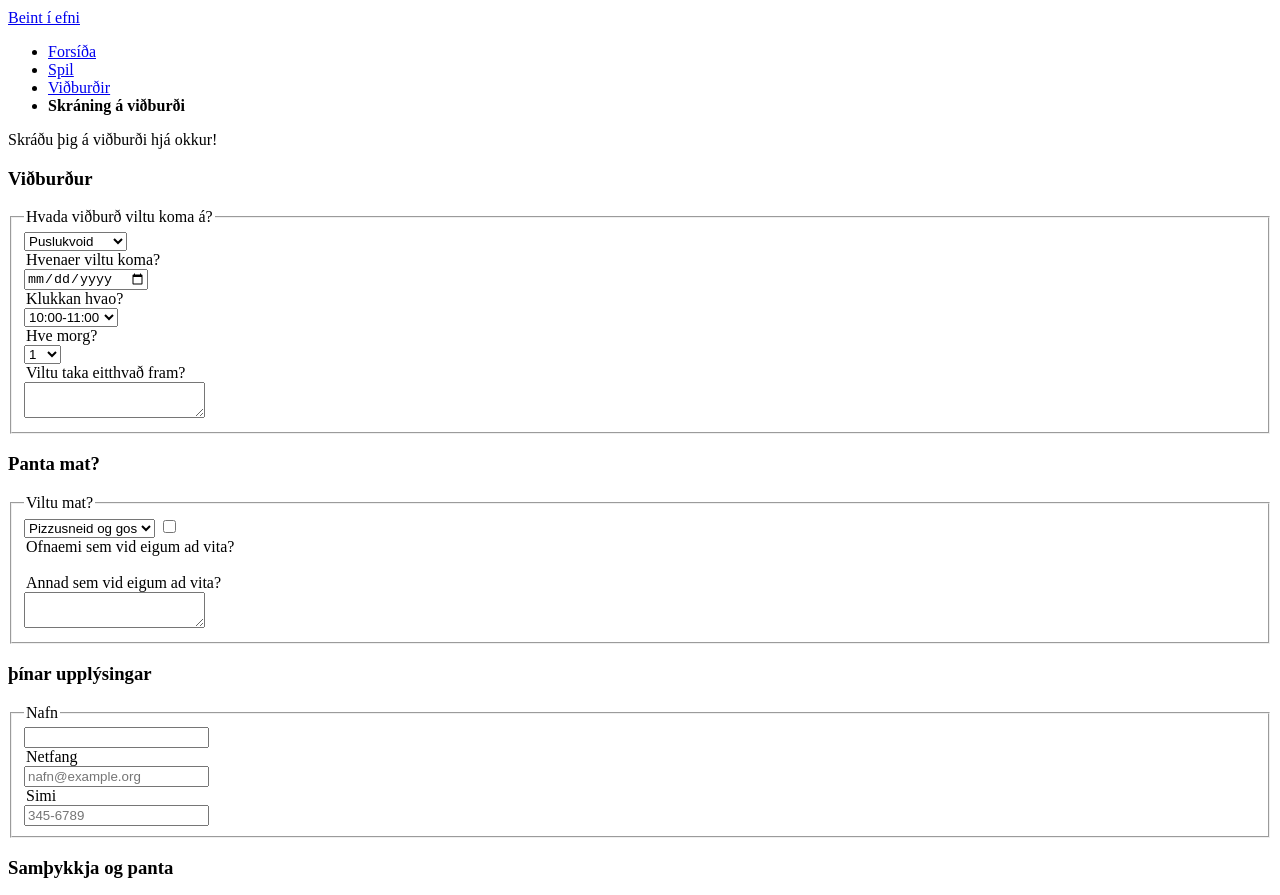
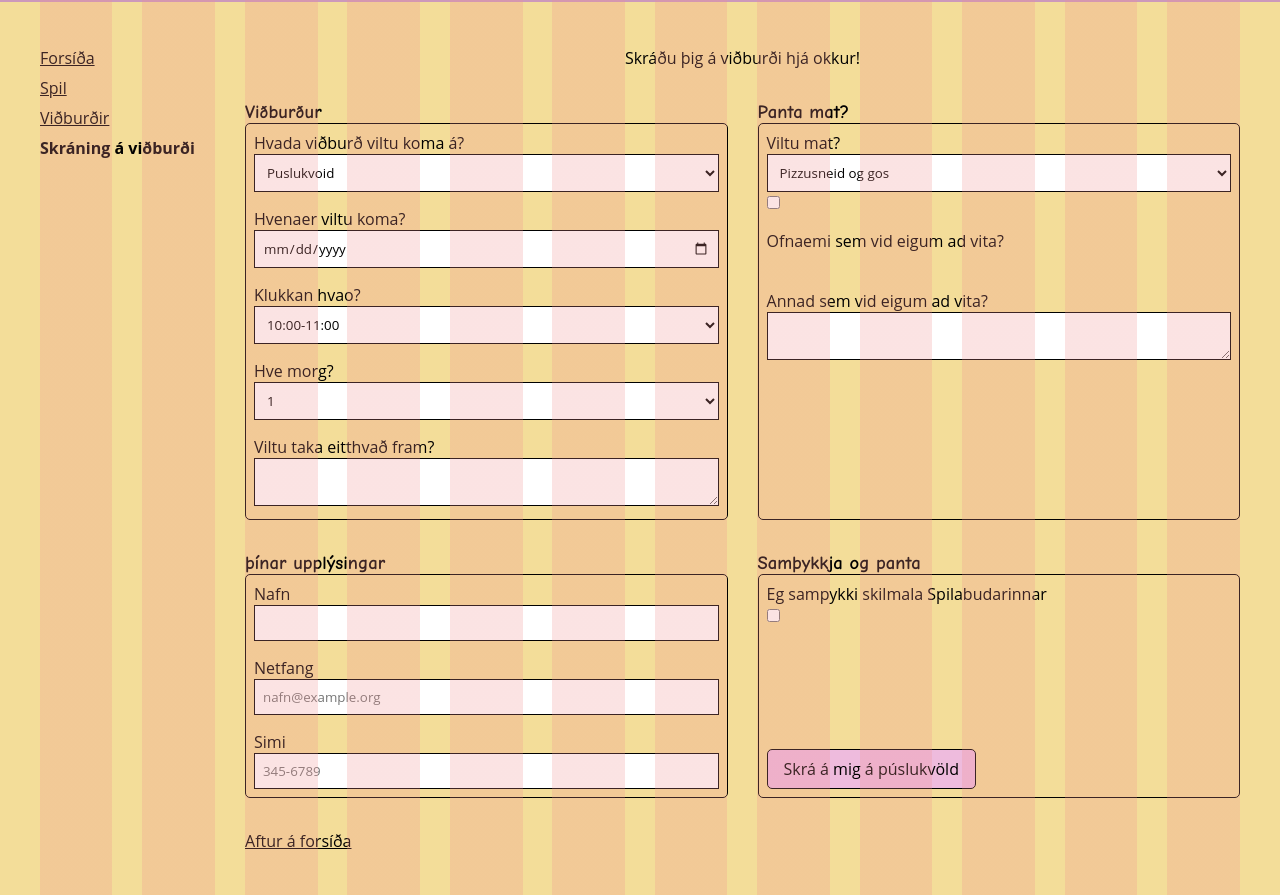
Before and after one commit to ldifiore/Project_1_V6, a website: page sidur/skraning.html in a window 1280 px wide. Shown: the part 71-966 px from the top of the page. Drawn offline with Linux system fonts and the light colour scheme; the site is published under a folder, as on GitHub Pages, so addresses that start at the root find nothing; a web font is replaced by a local one.

Commit message:
Update skraning.html

```diff
--- a/sidur/skraning.html
+++ b/sidur/skraning.html
@@ -5,7 +5,7 @@
   <meta charset="utf-8">
   <title>Spilabúðin</title>
   <meta name="viewport" content="width=device-width, initial-scale=1">
-  <link rel="stylesheet" href="/styles/config.css">
+  <link rel="stylesheet" href="../styles/config.css">
   <meta name="description"
     content="Spilabúðin selur spil, heldur viðburði og býður upp á skemmtilega stund. Kíktu á okkur á Spilagötu 1.">
   <meta property="og:title" content="Spilabúðin">
@@ -29,7 +29,7 @@
     <div class="wrapper-content">
       <nav class="wrapper-nav">
         <ul>
-          <li><a href="/index.html">Forsíða</a></li>
+          <li><a href="../index.html">Forsíða</a></li>
           <li><a href="spil.html">Spil</a></li>
           <li><a href="vidburdir.html">Viðburðir</a></li>
           <li><strong>Skráning á viðburði</strong></li>
@@ -165,7 +165,7 @@
             </div>
           </div>
           <div>
-            <a href="/index.html">Aftur á forsíða</a>
+            <a href="../index.html">Aftur á forsíða</a>
           </div>
         </div>
       </main>
```
